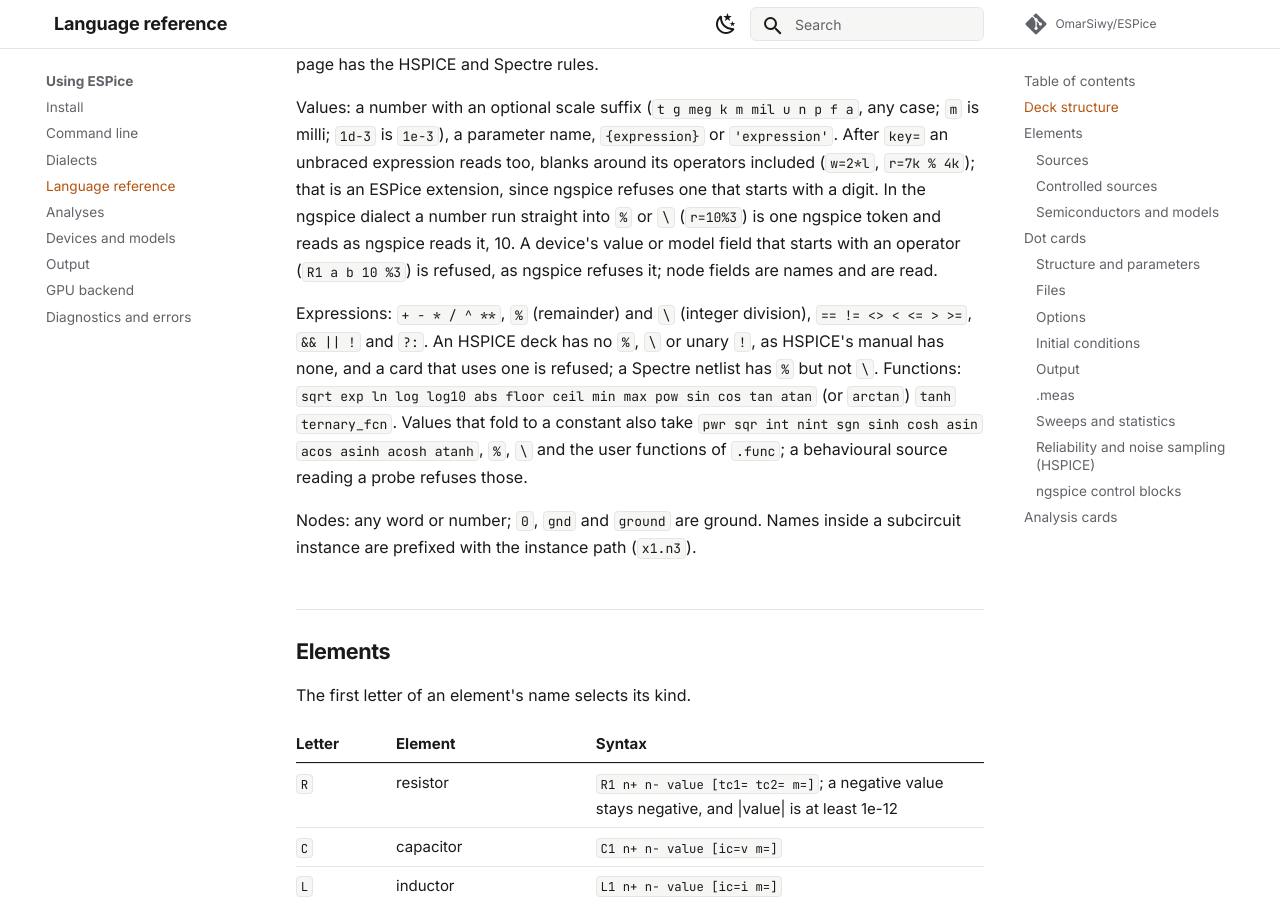
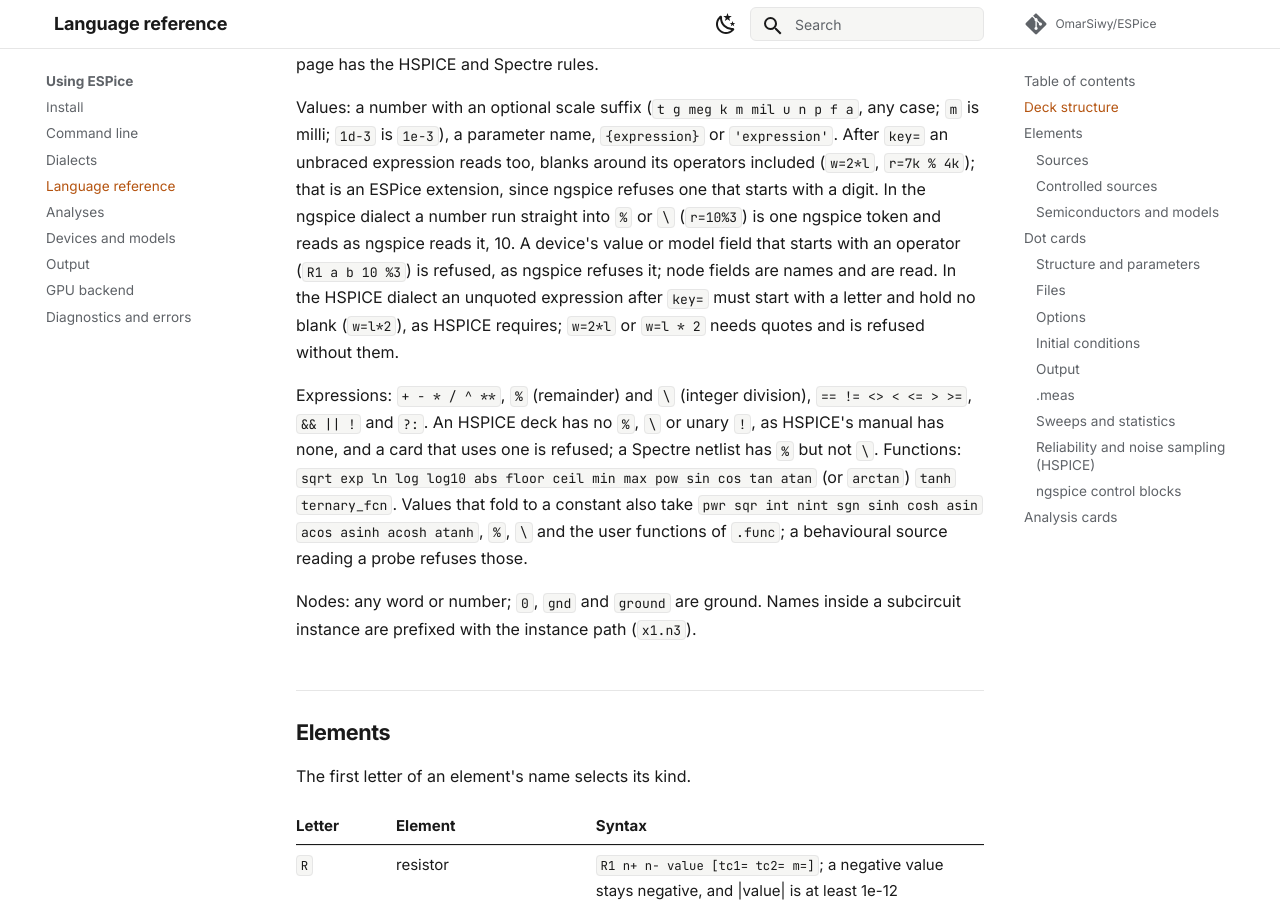
Before and after one commit to OmarSiwy/ESPice, an MkDocs documentation site: the page built from docs/using/reference.md, in a window 1280 px wide and 900 px high, scrolled down 684 px. Built offline with MkDocs 1.6.1 and Material for MkDocs 9.7.7, drawn with Linux system fonts in a browser that asks for light colours; comment, search, counter and statistics services are not loaded.

Commit message:
frontend, tests/grammar: an HSPICE unquoted expression starts with a letter and holds no blank (#203c)
Owner decision on #203 item c: HSPICE reads an unquoted expression only
when it 'begins with an alphabetic character and contains no spaces'
(CR10 p. 238, dev/research/hspice-syntax.md X1); any other needs quotes,
and without them the card is now refused by name.

Grammar first: pairexpr moves into the overlays. hspice_ops.peg's starts on
a letter only; spectre_ops.peg keeps the old, blank-tolerant one for
translated Spectre values. A digit-led expression falls to Ident, and one
holding a blank still parses, so the lowering refuses both
(lower.zig strictValue, on pair values, .param and subcircuit defaults and
function bodies). The frontend refuses the same values with the same rule
(lines.hspice.bareValue, netlist.zig checkBare in kvValue and paramText),
as UnsupportedCard: a number, or a letter-led expression with no blank.

Scan before the change: no PASS deck relies on it. Fixed (ours):
tests/fixtures/hspice/hspice_expressions.sp r4, added in 2ba223c9 as
'r=6k * 2 / 3', is now 'r=b*4k/3' = 4k (same expected value).
Fixture: invalid/hspice_unquoted_expression.sp (r1 a 0 r=2*rv).

```diff
--- a/docs/using/reference.md
+++ b/docs/using/reference.md
@@ -33,7 +33,10 @@
 ngspice dialect a number run straight into `%` or `\` (`r=10%3`) is one
 ngspice token and reads as ngspice reads it, 10. A device's value or model
 field that starts with an operator (`R1 a b 10 %3`) is refused, as ngspice
-refuses it; node fields are names and are read.
+refuses it; node fields are names and are read. In the HSPICE dialect an
+unquoted expression after `key=` must start with a letter and hold no
+blank (`w=l*2`), as HSPICE requires; `w=2*l` or `w=l * 2` needs quotes and
+is refused without them.
 
 Expressions: `+ - * / ^ **`, `%` (remainder) and `\` (integer division),
 `== != <> < <= > >=`, `&& || !` and `?:`. An HSPICE deck has no `%`, `\`
```
Also changed, not shown: CHANGELOGS.md (+1 -0 lines), docs/using/dialects.md (+1 -1 lines), 11 other files.
